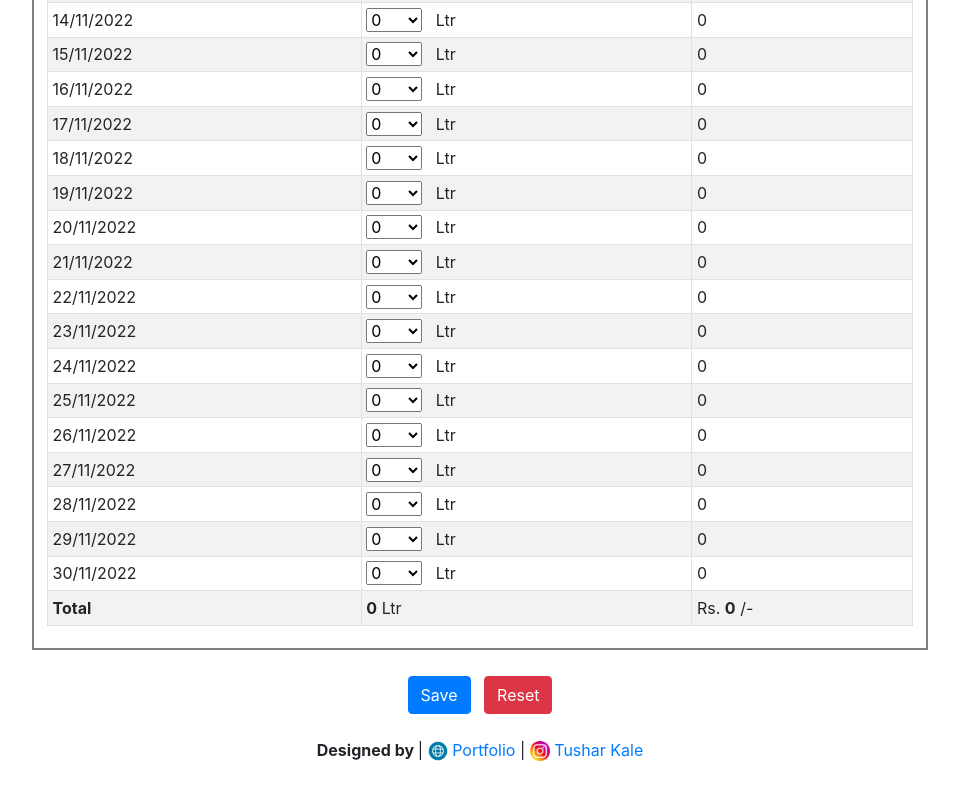
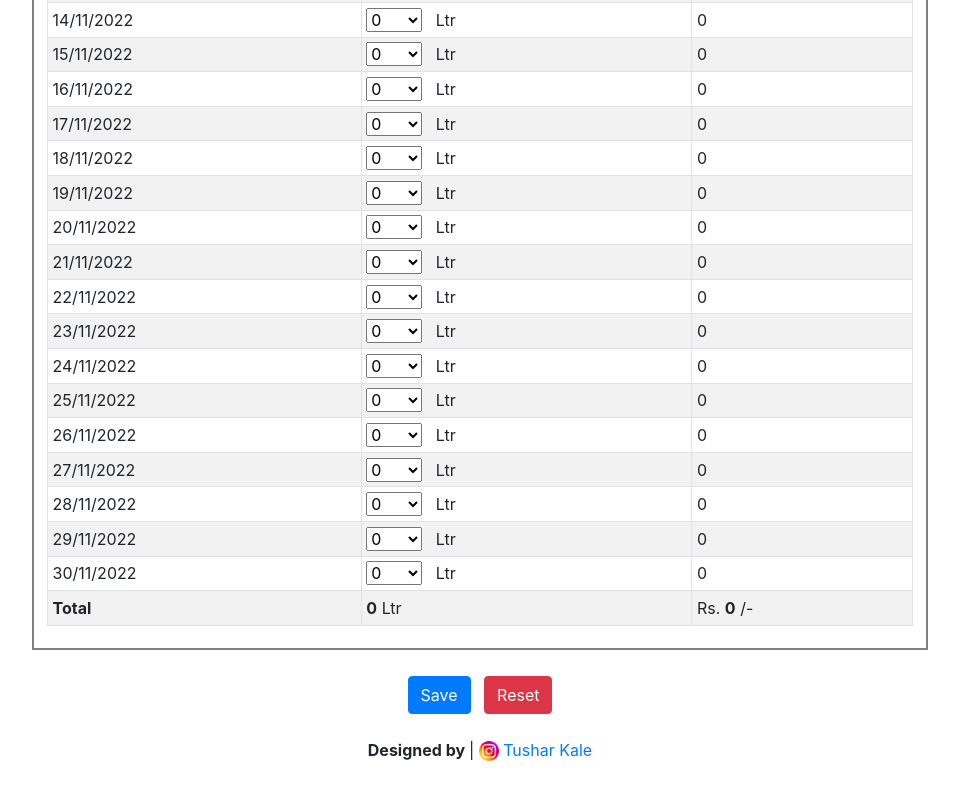
Before and after one commit to kaletushar222/dairyapp, a React (Create React App) app: page / in a window 1280 px wide. Shown: the part 851-1651 px from the top of the page, without its empty margins (160-1119 px from the left). Built offline with nearby package versions, Linux system fonts and the light colour scheme.

Commit message:
portfolio removed

```diff
--- a/src/layouts/Appmodules/Dairy/Components/Footer/Footer.js
+++ b/src/layouts/Appmodules/Dairy/Components/Footer/Footer.js
@@ -6,7 +6,7 @@ class Footer extends React.Component {
 
     render() {
 		return <center>
-                    <b>Designed by </b>| <img height="20" width="20" src={web} alt="portfolio" /> <a target="_blank" href="https://kaletushar222.github.io/portfolio">Portfolio</a> | <img height="20" width="20" src={insta} alt="instagram" /> <a target="_blank" href="https://www.instagram.com/tu__shark/">Tushar Kale</a>
+                    <b>Designed by </b> | <img height="20" width="20" src={insta} alt="instagram" /> <a target="_blank" href="https://www.instagram.com/tu__shark/">Tushar Kale</a>
                 </center>
 	}
 }
```
